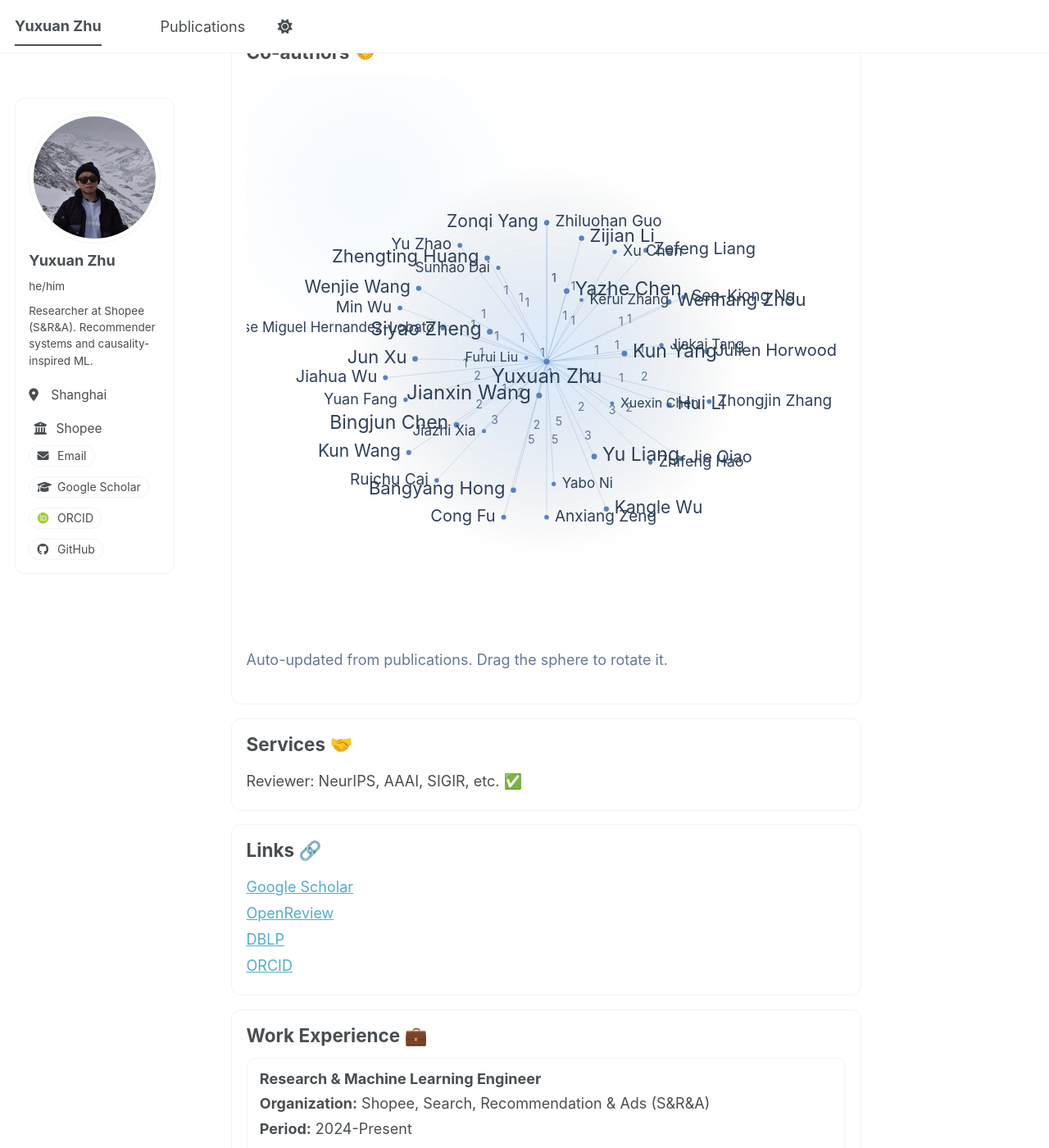
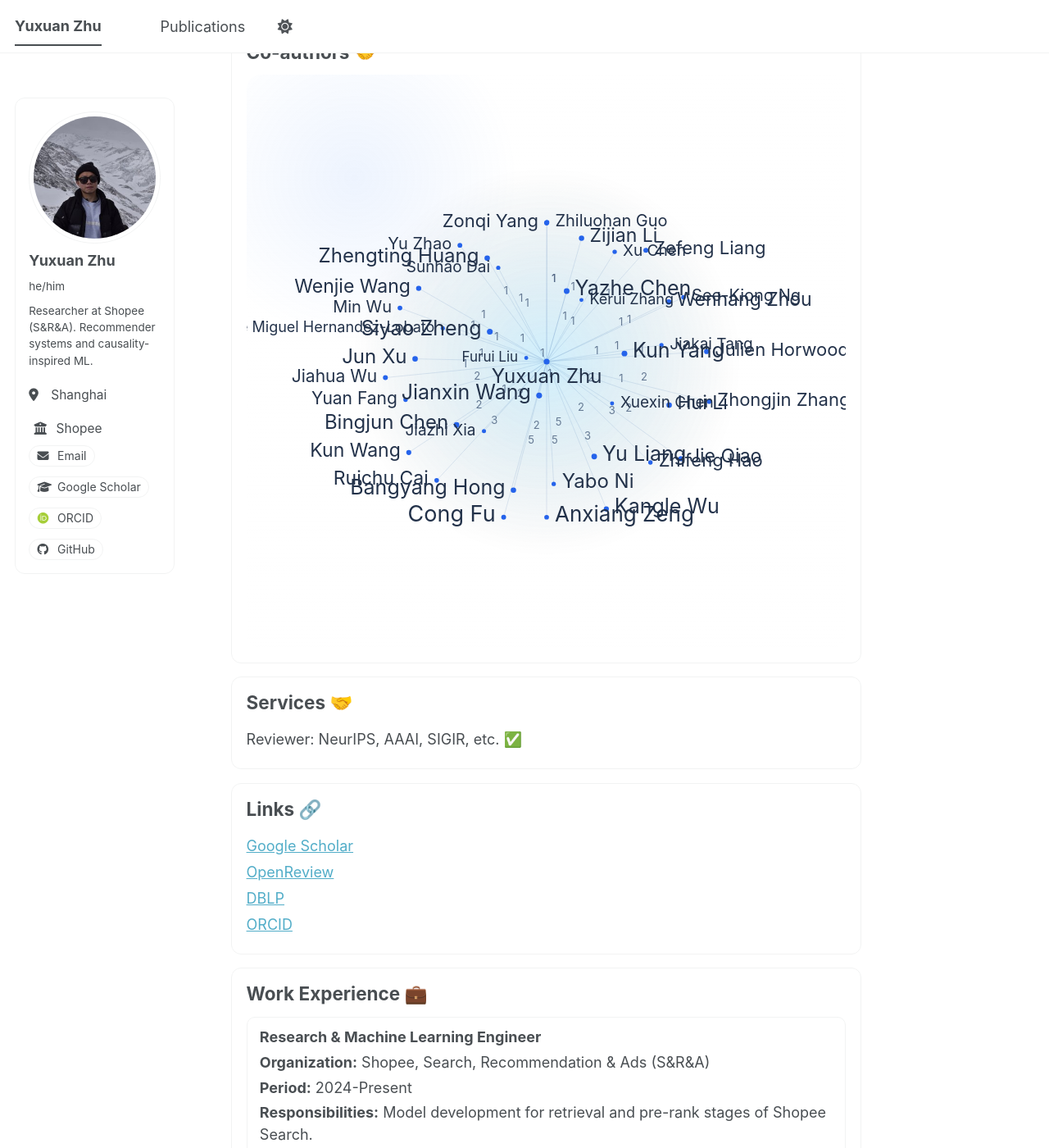
Before and after one commit to EthanChu7/yuxuan.zhu.github.io, a Jekyll site: the page built from _pages/about.md, in a window 1280 px wide and 1400 px high, scrolled down 1922 px. Shown: the whole window at 82% size. Built offline with Jekyll 4.4.1, drawn with Linux system fonts in a browser that asks for light colours; some web fonts are replaced; a script bundle is joined from its source files by our own code; library files that are not in the unit come from our copies.

Commit message:
Polish coauthor graph mobile interaction

```diff
--- a/_includes/footer/custom.html
+++ b/_includes/footer/custom.html
@@ -15,4 +15,37 @@
 
 <script type="module" src="{{ base_path }}/assets/js/coauthor-graph.js"></script>
 
+<script>
+  document.addEventListener("DOMContentLoaded", function () {
+    const icon = document.getElementById("theme-icon");
+    if (!icon) return;
+
+    const applyThemeIcon = () => {
+      const darkMode =
+        document.documentElement.classList.contains("dark") ||
+        document.documentElement.getAttribute("data-theme") === "dark";
+
+      icon.className = darkMode
+        ? "fa-solid fa-circle-half-stroke"
+        : "fa-solid fa-moon";
+    };
+
+    applyThemeIcon();
+
+    const observer = new MutationObserver(applyThemeIcon);
+    observer.observe(document.documentElement, {
+      attributes: true,
+      attributeFilter: ["class", "data-theme"],
+    });
+
+    const toggle = document.getElementById("theme-toggle");
+    if (toggle) {
+      toggle.addEventListener("click", function () {
+        requestAnimationFrame(applyThemeIcon);
+        setTimeout(applyThemeIcon, 50);
+      });
+    }
+  });
+</script>
+
 <!-- end custom footer snippets -->
--- a/_pages/about.md
+++ b/_pages/about.md
@@ -60,7 +60,6 @@
   <h2>Co-authors 🤝</h2>
   <div class="coauthor-graph">
     <div id="coauthor-graph-app" class="coauthor-graph__stage" data-self-name="Yuxuan Zhu"></div>
-    <p class="coauthor-graph__hint">Auto-updated from publications. Drag the sphere to rotate it.</p>
     <script id="coauthor-graph-data" type="application/json">
       [
       {% for post in site.publications %}
--- a/assets/css/main.scss
+++ b/assets/css/main.scss
@@ -310,10 +310,13 @@
   width: 100%;
   min-height: 700px;
   border-radius: 18px;
+  touch-action: none;
+  user-select: none;
+  -webkit-user-select: none;
   background:
-    radial-gradient(circle at 50% 50%, rgba(120, 183, 255, 0.12), transparent 45%),
-    radial-gradient(circle at 20% 20%, rgba(120, 183, 255, 0.08), transparent 25%),
-    linear-gradient(180deg, rgba(255, 255, 255, 0.5), rgba(255, 255, 255, 0));
+    radial-gradient(circle at 50% 50%, rgba(56, 189, 248, 0.11), transparent 44%),
+    radial-gradient(circle at 18% 18%, rgba(59, 130, 246, 0.09), transparent 24%),
+    linear-gradient(180deg, rgba(255, 255, 255, 0.56), rgba(255, 255, 255, 0));
   overflow: hidden;
 }
 
@@ -321,12 +324,7 @@
   width: 100%;
   height: 100%;
   display: block;
-}
-
-.coauthor-graph__hint {
-  margin: 0.45rem 0 0;
-  font-size: 0.85rem;
-  color: var(--global-text-color-light);
+  touch-action: none;
 }
 
 .coauthor-svg .edge-layer {
@@ -373,9 +371,9 @@
 
 .dark .coauthor-graph__stage {
   background:
-    radial-gradient(circle at 50% 50%, rgba(120, 183, 255, 0.16), transparent 45%),
-    radial-gradient(circle at 18% 22%, rgba(120, 183, 255, 0.08), transparent 24%),
-    linear-gradient(180deg, rgba(30, 36, 48, 0.66), rgba(30, 36, 48, 0));
+    radial-gradient(circle at 50% 50%, rgba(34, 211, 238, 0.13), transparent 44%),
+    radial-gradient(circle at 18% 22%, rgba(59, 130, 246, 0.12), transparent 24%),
+    linear-gradient(180deg, rgba(16, 23, 36, 0.72), rgba(16, 23, 36, 0));
 }
 
 @media (max-width: 767px) {
@@ -507,7 +505,22 @@
     font-size: 12px;
   }
 
-  .coauthor-graph__hint {
-    font-size: 0.78rem;
-  }
 }
+
+#theme-toggle a {
+  display: inline-flex;
+  align-items: center;
+  justify-content: center;
+}
+
+#theme-toggle #theme-icon {
+  font-size: 1rem;
+  color: var(--global-text-color);
+  opacity: 0.96;
+  transition: transform 0.18s ease, opacity 0.18s ease, color 0.18s ease;
+}
+
+#theme-toggle a:hover #theme-icon {
+  transform: translateY(-1px) scale(1.04);
+  opacity: 1;
+}
--- a/assets/js/coauthor-graph.js
+++ b/assets/js/coauthor-graph.js
@@ -66,24 +66,22 @@
     const dark = document.documentElement.classList.contains("dark");
     return dark
       ? {
-          glow: "rgba(123, 181, 255, 0.18)",
-          edge: "rgba(201, 223, 255, 0.34)",
-          edgeText: "#dfeaff",
-          dot: "#d7e6ff",
-          text: "#f4f8ff",
-          center: "#f4f8ff",
-          shadow: "rgba(10, 18, 32, 0.34)",
-          hint: "#cad6eb",
+          glow: "rgba(66, 153, 225, 0.18)",
+          edge: "rgba(133, 197, 255, 0.28)",
+          edgeText: "rgba(214, 233, 255, 0.88)",
+          dot: "#7dd3fc",
+          text: "#edf6ff",
+          center: "#edf6ff",
+          shadow: "rgba(8, 16, 30, 0.28)",
         }
       : {
-          glow: "rgba(120, 183, 255, 0.16)",
-          edge: "rgba(93, 129, 182, 0.26)",
-          edgeText: "#5f7391",
-          dot: "#5b82ba",
-          text: "#2f4058",
-          center: "#2f4058",
-          shadow: "rgba(120, 150, 200, 0.16)",
-          hint: "#667992",
+          glow: "rgba(56, 189, 248, 0.14)",
+          edge: "rgba(71, 117, 173, 0.2)",
+          edgeText: "rgba(78, 99, 129, 0.84)",
+          dot: "#2563eb",
+          text: "#23324a",
+          center: "#23324a",
+          shadow: "rgba(148, 163, 184, 0.14)",
         };
   };
 
@@ -152,8 +150,8 @@
     ctx.translate(centerX, centerY);
 
     ctx.lineCap = "round";
-    ctx.lineWidth = 0.9;
-    ctx.font = `400 ${window.innerWidth < 768 ? 12 : 14}px ${fontFamily}`;
+    ctx.lineWidth = 0.75;
+    ctx.font = `400 ${window.innerWidth < 768 ? 11 : 13}px ${fontFamily}`;
 
     others.forEach((entry) => {
       ctx.strokeStyle = palette.edge;
@@ -184,7 +182,9 @@
     ctx.shadowBlur = 0;
     others.forEach((entry) => {
       ctx.fillStyle = palette.text;
-      ctx.font = `400 ${Math.round((window.innerWidth < 768 ? 14 : 18) * entry.scale)}px ${fontFamily}`;
+      const baseSize = window.innerWidth < 768 ? 14 : 18;
+      const bonusSize = Math.min(entry.node.count * (window.innerWidth < 768 ? 1.1 : 1.35), window.innerWidth < 768 ? 5 : 7);
+      ctx.font = `400 ${Math.round(baseSize * entry.scale + bonusSize)}px ${fontFamily}`;
       ctx.textAlign = entry.x >= 0 ? "left" : "right";
       const offset = entry.x >= 0 ? 10 : -10;
       ctx.fillText(entry.node.id, entry.x + offset, entry.y + 5);
@@ -198,10 +198,6 @@
     ctx.fillText(SELF_NAME, centerNode.x, centerNode.y + 26);
     ctx.restore();
 
-    const hint = stage.nextElementSibling;
-    if (hint && hint.classList.contains("coauthor-graph__hint")) {
-      hint.style.color = palette.hint;
-    }
   };
 
   const updateCursor = () => {
@@ -219,13 +215,16 @@
 
   const handlePointerMove = (event) => {
     if (!state.isDragging || event.pointerId !== state.pointerId) return;
+    event.preventDefault();
     const dx = event.clientX - state.lastX;
     const dy = event.clientY - state.lastY;
     state.lastX = event.clientX;
     state.lastY = event.clientY;
 
-    state.rotationY += dx * 0.008;
-    state.rotationX += dy * 0.005;
+    const xSensitivity = window.innerWidth < 768 ? 0.016 : 0.009;
+    const ySensitivity = window.innerWidth < 768 ? 0.011 : 0.006;
+    state.rotationY += dx * xSensitivity;
+    state.rotationX += dy * ySensitivity;
     state.rotationX = Math.max(-0.9, Math.min(0.9, state.rotationX));
   };
 
```
